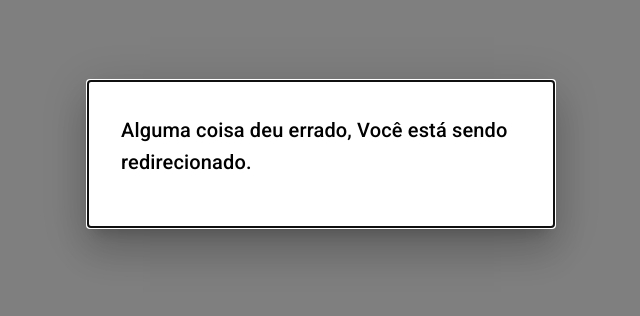
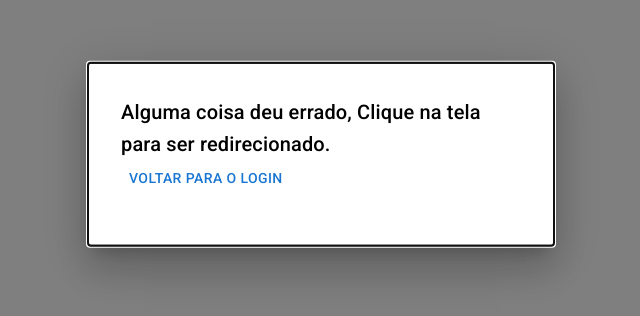
Before and after one commit to PsN-1/ProjetoIntegrado, a React (Create React App) app in the folder frontend/: page /error in a window 1280 px wide. Shown: the part 246-562 px from the top of the page, without its empty margins (319-959 px from the left). Built offline with nearby package versions, Linux system fonts and the light colour scheme.

Commit message:
add return button on error screen

```diff
--- a/frontend/src/shared/Pages/ErrorScreen.jsx
+++ b/frontend/src/shared/Pages/ErrorScreen.jsx
@@ -4,6 +4,7 @@ import Typography from '@mui/material/Typography';
 import Modal from '@mui/material/Modal';
 import { Redirect } from 'react-router-dom';
 import { Paths } from '../../Routes';
+import { Button } from '@mui/material';
 
 const style = {
   position: 'absolute',
@@ -36,8 +37,9 @@ export default function ErrorScreen(props) {
       >
         <Box sx={style}>
           <Typography id="modal-modal-title" variant="h6" component="h2">
-            Alguma coisa deu errado, Você está sendo redirecionado.
+            Alguma coisa deu errado, Clique na tela para ser redirecionado.
           </Typography>
+          <Button onClick={handleClose}>Voltar para o Login </Button>
           <Typography id="modal-modal-description" sx={{ mt: 2 }}>
             {props.error}
           </Typography>
```
Also changed, not shown: 1 other file (tests, documents, lock files or other folders).
